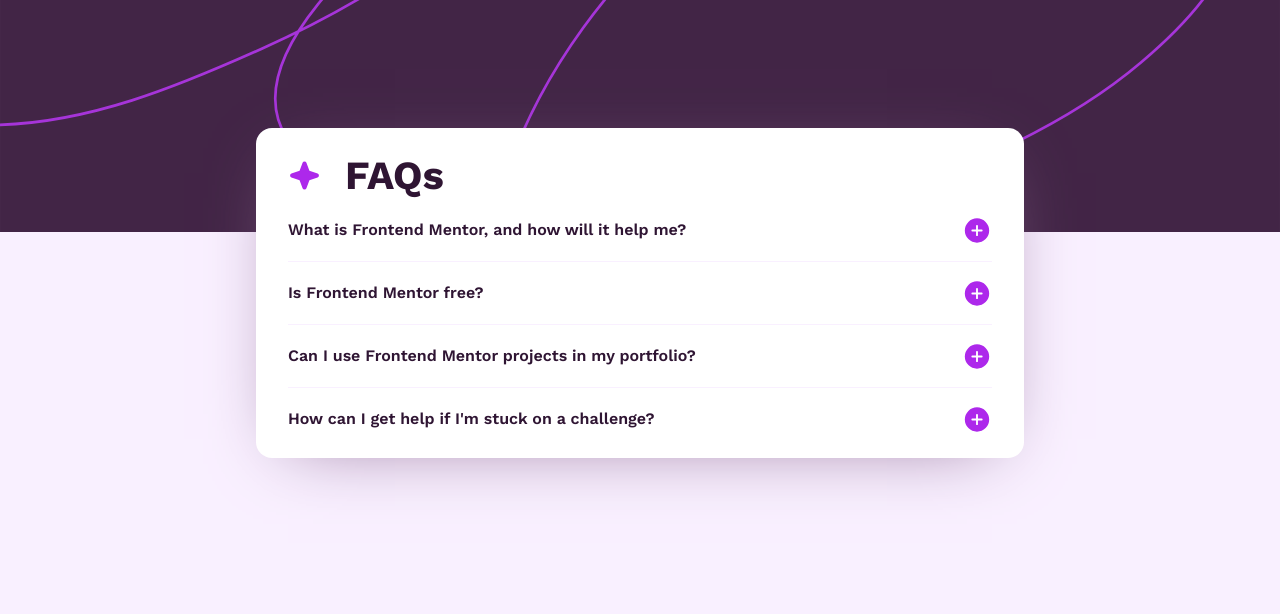
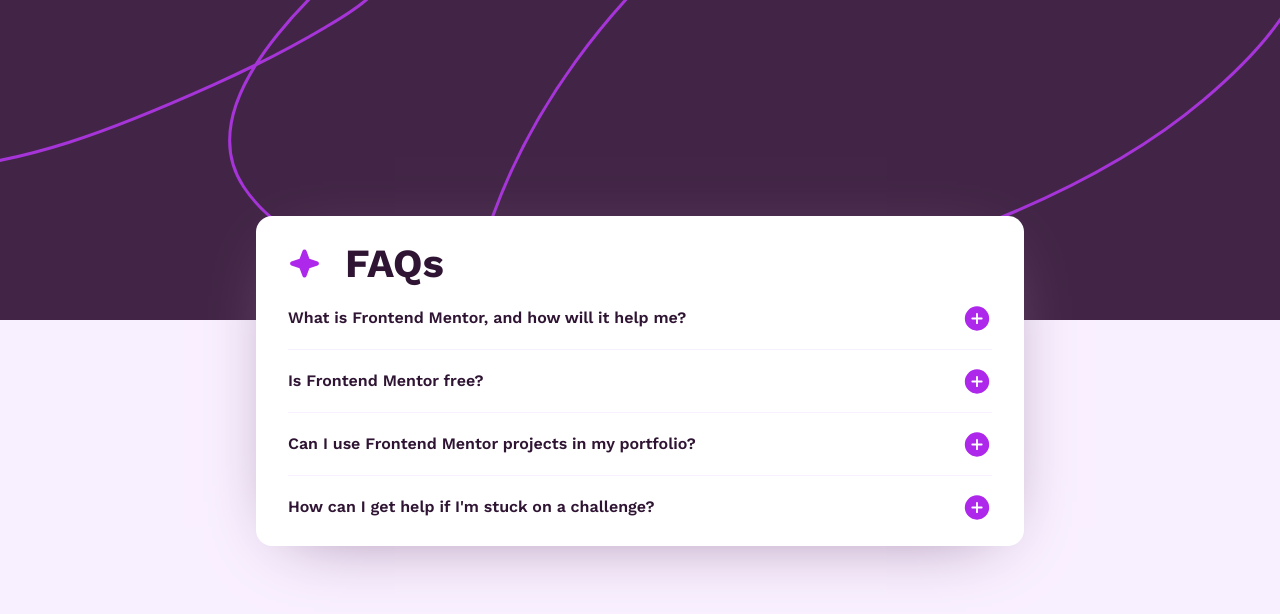
Before and after one commit to binoyam/FAQ-accordion, a plain HTML site: page index.html in a window 1280 px wide. Drawn offline with nearby package versions, Linux system fonts and the light colour scheme.

Commit message:
height bg image

```diff
--- a/style.css
+++ b/style.css
@@ -126,6 +126,7 @@ header .bg_image {
     font-size: 2.5rem;
   }
   header .bg_image {
+    height: 320px;
     background-image: url(./images/background-pattern-desktop.svg);
   }
   .question h4 {
@@ -165,4 +166,3 @@ header .bg_image {
     max-width: 50%;
   }
 }
-/*correct the height of the bg image on bigscreens*/
```
